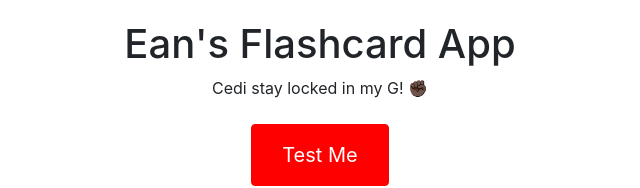
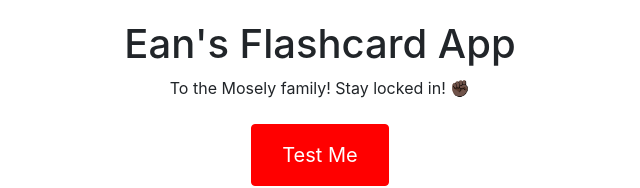
Before and after one commit to E-A-N/flashcardApp, a plain HTML site: page index.html in a window 1280 px wide. Shown: the top 188 px of the page, without its empty margins (320-960 px from the left). Drawn offline with nearby package versions, Linux system fonts and the light colour scheme.

Commit message:
message update

```diff
--- a/index.html
+++ b/index.html
@@ -39,7 +39,7 @@
 <body>
     <div class="container">
         <h1 class="text-center">Ean's Flashcard App</h1>
-        <div class="text-center"> Cedi stay locked in my G! ✊🏿</div>
+        <div class="text-center"> To the Mosely family! Stay locked in! ✊🏿</div>
         <form id="flashcardForm" class="form-inline justify-content-center d-none">
             <div class="form-group mb-2">
                 <textarea id="questionInput" class="form-control mr-sm-2" placeholder="Enter the question here" rows="3"></textarea>
```
